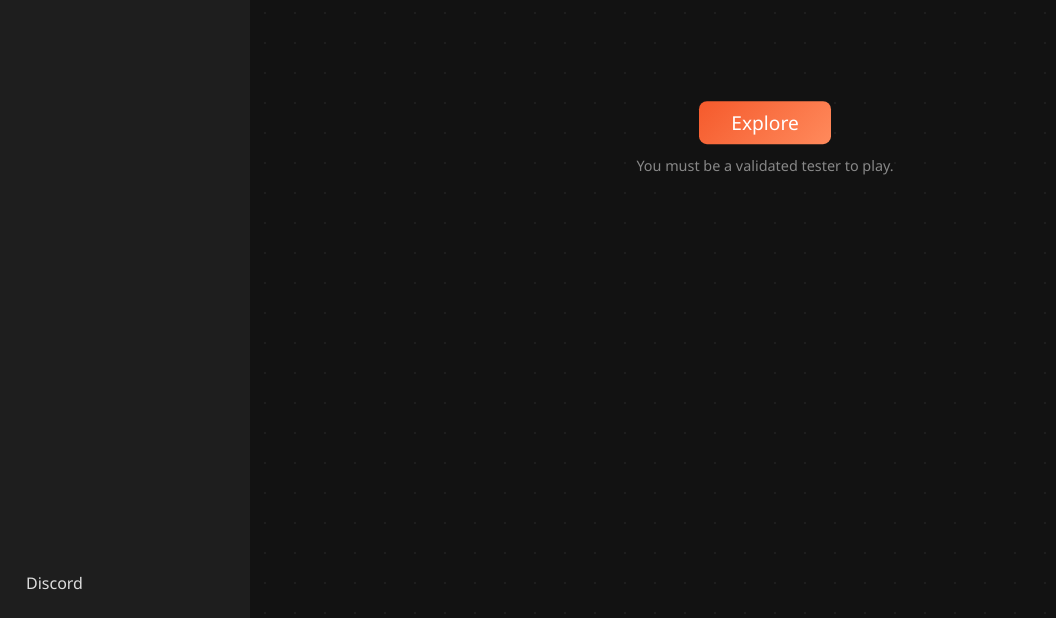
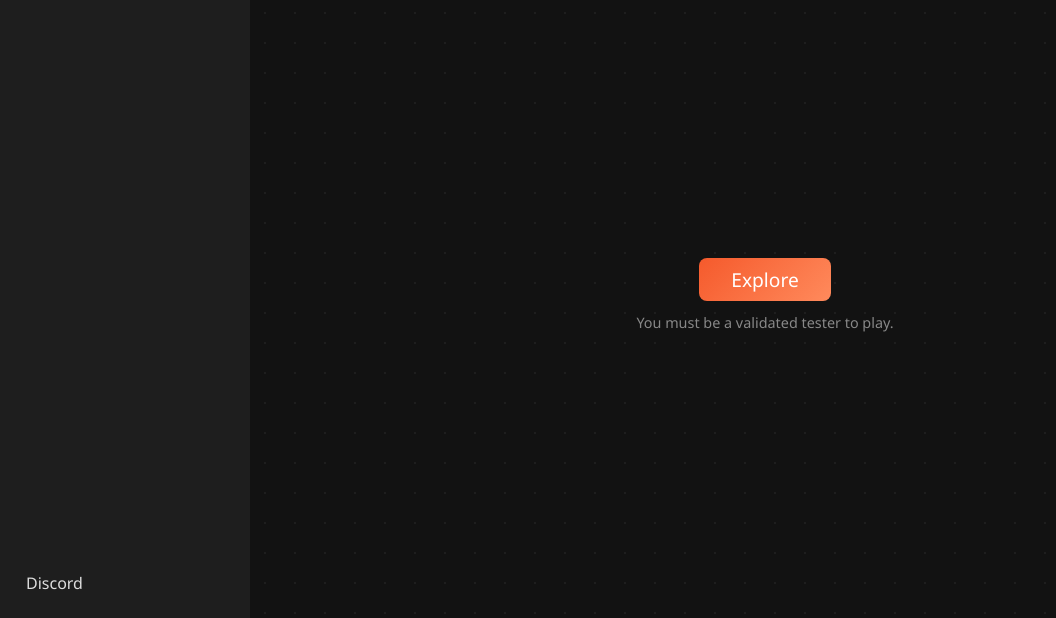
Before and after one commit to scratch-web/buildr-site, a plain HTML site: page index.html in a window 1280 px wide. Shown: the part 182-800 px from the top of the page, without its empty margins (0-1056 px from the left). Drawn offline with Linux system fonts and the light colour scheme.

Commit message:
Update index.html

```diff
--- a/index.html
+++ b/index.html
@@ -98,10 +98,8 @@
     flex: 1;
     display: flex;
     flex-direction: column;
-    align-items: center;
+    padding: 2rem;
     text-align: center;
-    padding: 2rem;
-    justify-content: flex-start;
     background-image: radial-gradient(circle, rgba(255,255,255,0.05) 1px, transparent 1px);
     background-size: 30px 30px;
   }
@@ -119,15 +117,16 @@
   p.tagline {
     font-size: 1.2rem;
     color: #ddd;
-    margin-bottom: 4rem;
+    margin-bottom: 2rem;
   }
 
-  .explore-wrapper {
-    margin-top: 5rem; /* moves button + footnote upward */
-    transform: translateY(-20%); /* lifts it slightly above center */
+  /* Centering container */
+  .center-area {
+    flex: 1;
     display: flex;
     flex-direction: column;
     align-items: center;
+    justify-content: center; /* centers vertically */
   }
 
   .explore-button {
@@ -173,7 +172,7 @@
     <h1>BuildR</h1>
     <p class="tagline">Pushing the boundaries of what you think you cant do.</p>
 
-    <div class="explore-wrapper">
+    <div class="center-area">
       <button class="explore-button" onclick="window.location.href='https://www.roblox.com/games/78696643389124/'">
         Explore
       </button>
```
